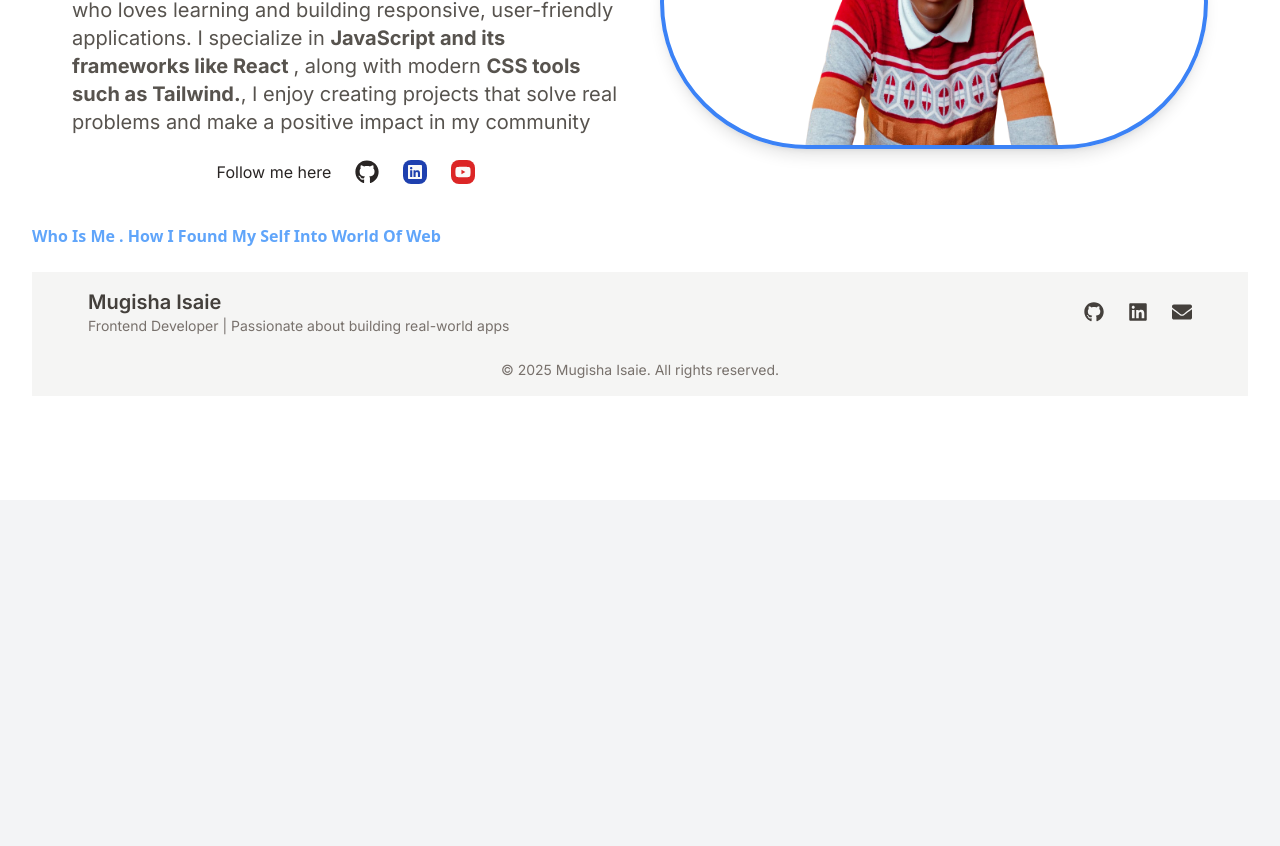
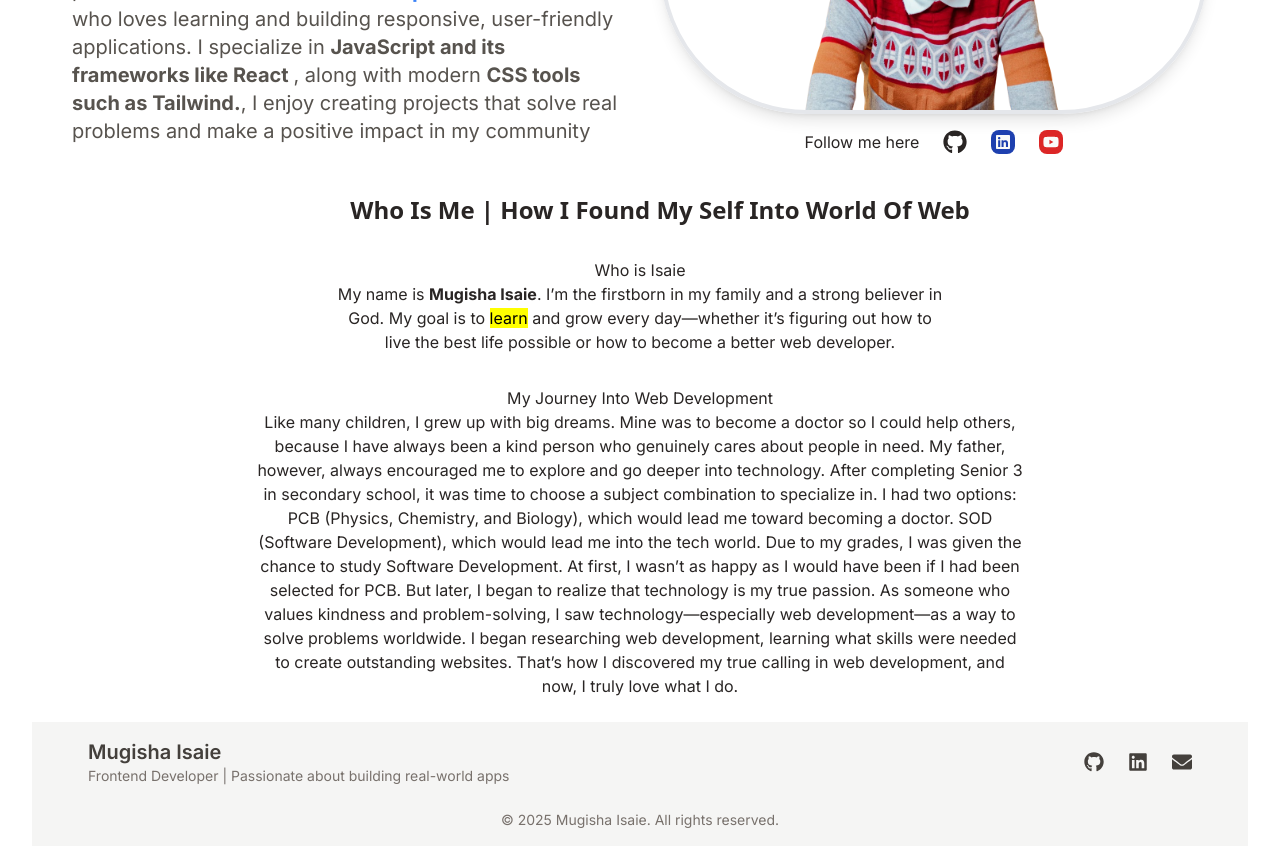
Before and after one commit to mugishaisaie/Mugisha-Isaie, a React (Vite) app: page / in a window 1280 px wide. Shown: the part 300-1146 px from the top of the page. Before the commit the page ends 800 px from the top, so only its background shows below. Built offline with nearby package versions, Linux system fonts and the light colour scheme.

Commit message:
updating my portifolio for adding section of how i become web developer

```diff
--- a/src/components/HomePage.jsx
+++ b/src/components/HomePage.jsx
@@ -35,16 +35,7 @@ export default function HomePage() {
           className="text-lg md:text-xl text-stone-600 dark:text-stone-300">
             passionate Rwandan <span className="font-semibold text-blue-500 text-2xl">Web Developer and Instructor </span> who loves learning and building responsive, user-friendly applications. I specialize in   <strong>JavaScript and its frameworks like React </strong>, along with modern <strong>CSS tools such as Tailwind.</strong>, I enjoy creating projects that solve real problems and make a positive impact in my community
           </motion.p>
-          <div
 
-
-           className="flex flex-col gap-4 text-center justify-center sm:flex-row sm:gap-6">
-            <p>Follow me here</p>
-         <Link to="https://github.com/mugishaisaie"><FaGithub className="text-2xl rounded-lg"/></Link>
-         <Link to="https://www.linkedin.com/in/mugisha-isaie/"><FaLinkedin className="text-2xl bg-blue-800 text-stone-50 p-1 rounded-lg"/></Link>
-         <Link to="https://www.youtube.com/@mugishaisaie1"><FaYoutube className="text-2xl bg-red-600 text-stone-50 p-1 rounded-lg"/></Link>
-
-          </div>
         </div>
 
         {/* RIGHT SIDE IMAGE */}
@@ -53,8 +44,19 @@ export default function HomePage() {
 
             src={homeImg}
             alt="Mugisha Isaie"
-            className=" px-4 w-full h-100 rounded-full shadow-lg border-4 border-blue-500 object-cover"
+            className=" px-4 w-full h-100 rounded-full shadow-lg border-4 border-white-900 "
           />
+{/* Follow me section */}
+           <div
+
+
+           className="flex  gap-4 text-center mt-4 justify-center sm:flex-row sm:gap-6">
+            <p>Follow me here</p>
+         <Link to="https://github.com/mugishaisaie"><FaGithub className="text-2xl rounded-lg"/></Link>
+         <Link to="https://www.linkedin.com/in/mugisha-isaie/"><FaLinkedin className="text-2xl bg-blue-800 text-stone-50 p-1 rounded-lg"/></Link>
+         <Link to="https://www.youtube.com/@mugishaisaie1"><FaYoutube className="text-2xl bg-red-600 text-stone-50 p-1 rounded-lg"/></Link>
+
+          </div>
         </div>
       </section>
     </motion.div>
--- a/src/components/HowDeveloper.jsx
+++ b/src/components/HowDeveloper.jsx
@@ -3,8 +3,35 @@ import React from 'react'
 function HowDeveloper() {
   return (
     <div>
-      <div className='w-full'>
-        <h2 className='font-sans capitalize font-bold text-blue-400'>Who is Me . How i found my Self into World of web</h2>
+        <h2 className='font-sans text-center capitalize font-bold ml-10 text-2xl'>Who is Me | How i found my Self into World of web</h2>
+      <div className='w-full flex flex-col items-center text-center justify-center'>
+
+        <div className='m-4 sm:m-8 px-4 sm:px-10 lg:px-20 max-w-3xl'>
+          <h4>Who is Isaie</h4>
+    <p>
+      My name is <strong>Mugisha Isaie</strong>.
+      I’m the firstborn in my family and a strong believer in God.
+      My goal is to <mark>learn</mark> and grow every day—whether it’s figuring out how to live the best life possible or how to become a better web developer.
+    </p>
+
+        </div>
+
+        <div className='px-4 sm:px-8 lg:px-16 max-w-4xl'>
+          <h4>My Journey Into Web Development</h4>
+          <p>
+
+    Like many children, I grew up with big dreams. Mine was to become a doctor so I could help others, because I have always been a kind person who genuinely cares about people in need. My father, however, always encouraged me to explore and go deeper into technology.
+
+    After completing Senior 3 in secondary school, it was time to choose a subject combination to specialize in. I had two options:
+
+    PCB (Physics, Chemistry, and Biology), which would lead me toward becoming a doctor.
+
+    SOD (Software Development), which would lead me into the tech world.
+
+    Due to my grades, I was given the chance to study Software Development. At first, I wasn’t as happy as I would have been if I had been selected for PCB. But later, I began to realize that technology is my true passion.
+
+    As someone who values kindness and problem-solving, I saw technology—especially web development—as a way to solve problems worldwide. I began researching web development, learning what skills were needed to create outstanding websites. That’s how I discovered my true calling in web development, and now, I truly love what I do.</p>
+        </div>
       </div>
     </div>
   )
```
